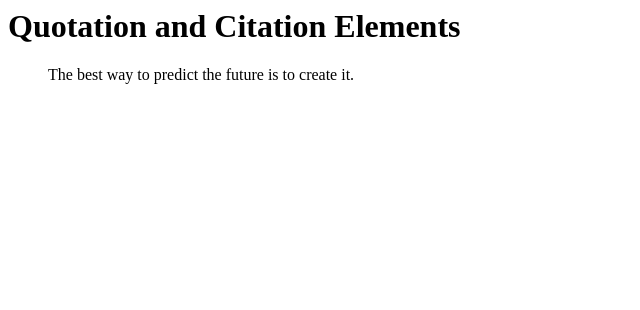
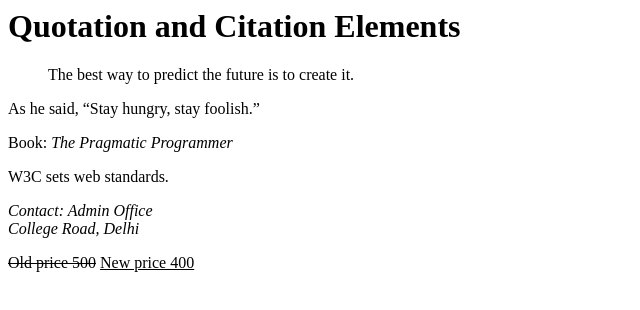
Before and after one commit to nishi06bajpai-afk/WDW_0195, a plain HTML site: page WEBD ASSIGNMENT/Assignment 9/index.html in a window 1280 px wide. Shown: the whole page, without its empty margins (0-640 px from the left). Drawn offline with Linux system fonts and the light colour scheme.

Commit message:
Assignment 9 done

```diff
--- a/WEBD ASSIGNMENT/Assignment 9/index.html
+++ b/WEBD ASSIGNMENT/Assignment 9/index.html
@@ -7,5 +7,16 @@
     <blockquote>
         The best way to predict the future is to create it.
     </blockquote>
+     <p>As he said, <q>Stay hungry, stay foolish.</q></p>
+
+    <p>Book: <cite>The Pragmatic Programmer</cite></p>
+
+    <p>W3C sets web standards.</p>
+    <address>
+        Contact: Admin Office<br>
+        College Road, Delhi
+    </address>
+
+    <p><del>Old price 500</del> <ins>New price 400</ins></p>
       </body>
 </html>
```
